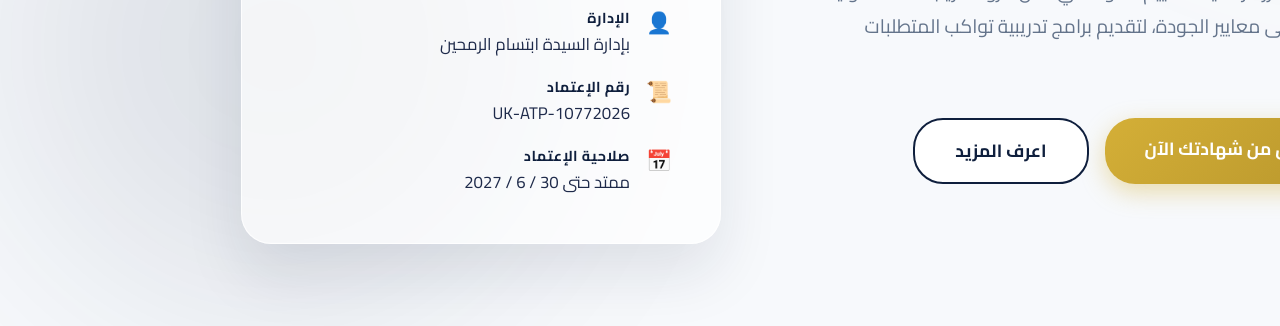
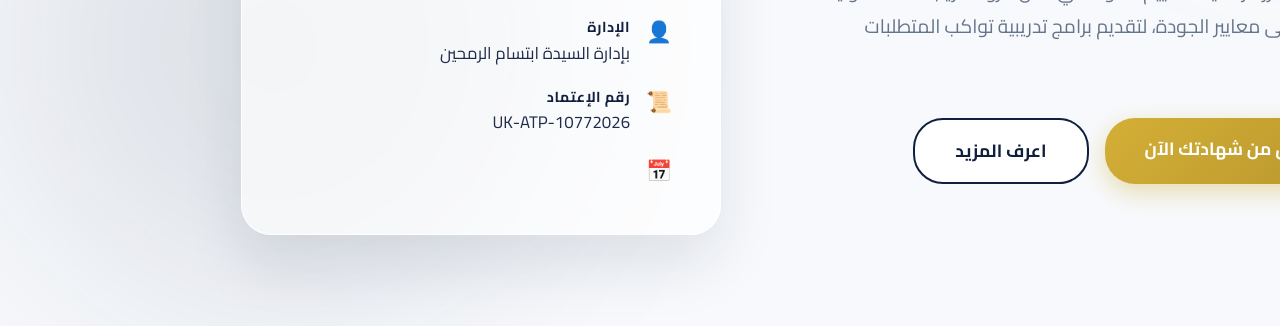
Before and after one commit to ogkingdom111-beep/sama, a website: page public/index.html in a window 1280 px wide. Shown: the part 474-800 px from the top of the page. Drawn offline with Linux system fonts and the light colour scheme.

Commit message:
Update .gitignore and index.html

```diff
--- a/public/index.html
+++ b/public/index.html
@@ -442,10 +442,7 @@
                     </li>
                     <li>
                         <span class="icon">📅</span>
-                        <div>
-                            <strong>صلاحية الإعتماد</strong>
-                            ممتد حتى 30 / 6 / 2027
-                        </div>
+
                     </li>
                 </ul>
             </div>
```
Also changed, not shown: 1 other file.
